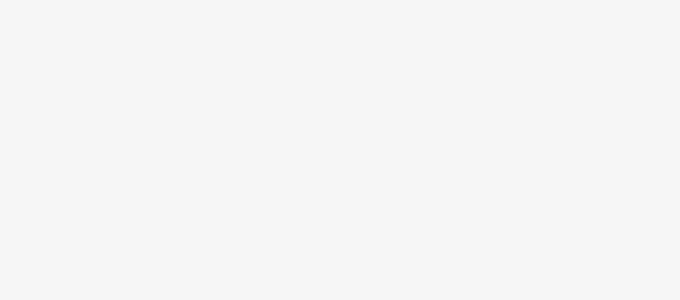
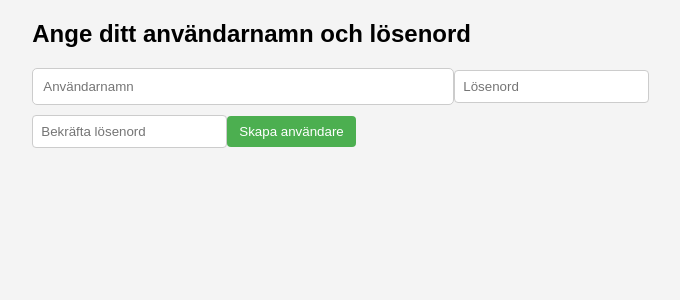
Before and after one commit to aylinataei/blogportal-frontend, a React (Create React App) app: page /set-password in a window 1280 px wide. Before the commit this address had no page. Shown: the top 300 px of the page, without its empty margins (249-929 px from the left). Built offline with nearby package versions, Linux system fonts and the light colour scheme.

Commit message:
Added password and getallUser

```diff
--- a/src/Screens/AdminHomeScreen.js
+++ b/src/Screens/AdminHomeScreen.js
@@ -10,6 +10,8 @@ const AdminHomeScreen = () => {
   const [posts, setPosts] = useState([]);
   const [inviteSuccess, setInviteSuccess] = useState(false);
   const [showInputFields, setShowInputFields] = useState(false);
+  const [users, setUsers] = useState([]);
+
 
   const handleInvite = async () => {
     try {
@@ -59,6 +61,19 @@ const AdminHomeScreen = () => {
   useEffect(() => {
     getPosts();
   }, []);
+
+  useEffect(() => {
+    getPosts();
+    // Hämta alla användare när komponenten laddas
+    axios.get("http://localhost:8080/api/users")
+      .then((response) => {
+        setUsers(response.data);
+      })
+      .catch((error) => {
+        console.error("Något gick fel vid hämtning av användare:", error);
+      });
+  }, []);
+
 
   return (
     <div className="container">
@@ -110,6 +125,15 @@ const AdminHomeScreen = () => {
           </div>
         ))}
       </div>
+      <div>
+        <h2>Alla Användare:</h2>
+        <ul>
+          {users.map((user) => (
+            <li key={user.id}>{user.username} - {user.email}</li>
+          ))}
+        </ul>
+      </div>
+
     </div>
   );
 };
--- a/src/Screens/LoginScreen.js
+++ b/src/Screens/LoginScreen.js
@@ -18,8 +18,14 @@ const LoginScreen = () => {
         }
       );
 
-      console.log(response.data);
-      navigate("/AdminHome");
+      const user = response.data;
+
+      // Kontrollera användarens roller och navigera baserat på rollen
+      if (user.roles.includes("ROLE_ADMIN")) {
+        navigate("/AdminHome"); // Användaren är en admin
+      } else {
+        navigate("/UserHome"); // Användaren är en vanlig användare
+      }
     } catch (error) {
       console.error("Inloggning misslyckades:", error);
     }
--- a/src/index.js
+++ b/src/index.js
@@ -5,6 +5,8 @@ import AdminHomeScreen from "./screens/adminHomeScreen";
 import LoginScreen from "./screens/loginScreen";
 import App from "./App";
 import reportWebVitals from "./reportWebVitals";
+import PasswordResetPage from "./screens/passwordResetPage";
+import UserHomeScreen from "./screens/userHomeScreen";
 
 createRoot(document.getElementById("root")).render(
   <React.StrictMode>
@@ -12,7 +14,10 @@ createRoot(document.getElementById("root")).render(
       <Routes>
         <Route path="/" element={<LoginScreen />} />
         <Route path="/AdminHome" element={<AdminHomeScreen />} />
+        <Route path="/UserHome" element={<UserHomeScreen />} />
         <Route path="/app" element={<App />} />
+        <Route path="/set-password" element={<PasswordResetPage />}
+        />
       </Routes>
     </Router>
   </React.StrictMode>
--- /dev/null
+++ b/src/screens/passwordResetPage.js
@@ -0,0 +1,77 @@
+import React, { useState } from "react";
+import axios from "axios";
+
+const CreateUserWithPassword = () => {
+  const [username, setUsername] = useState("");
+  const [password, setPassword] = useState("");
+  const [confirmPassword, setConfirmPassword] = useState("");
+  const [createSuccess, setCreateSuccess] = useState(false);
+  const [jwtToken, setJwtToken] = useState("");
+
+  const myUrl = new URL(window.location.toLocaleString()).searchParams;
+  const invitationToken = myUrl.get("invitationToken");
+
+  const handleUsernameChange = (e) => {
+    setUsername(e.target.value);
+  };
+
+  const handlePasswordChange = (e) => {
+    setPassword(e.target.value);
+  };
+
+  const handleConfirmPasswordChange = (e) => {
+    setConfirmPassword(e.target.value);
+  };
+
+  const handleCreateUser = async () => {
+    if (password === confirmPassword) {
+      try {
+        const response = await axios.post("http://localhost:8080/api/createUserWithPassword", {
+          token: invitationToken,
+          username: username,
+          password: password,
+        });
+
+        const newJwtToken = response.data.token;
+
+        setJwtToken(newJwtToken);
+
+        setCreateSuccess(true);
+      } catch (error) {
+        console.error("Något gick fel vid skapandet av användaren:", error);
+      }
+    }
+  };
+
+  return (
+    <div>
+      <h2>Ange ditt användarnamn och lösenord</h2>
+      <input
+        type="text"
+        placeholder="Användarnamn"
+        value={username}
+        onChange={handleUsernameChange}
+      />
+      <input
+        type="password"
+        placeholder="Lösenord"
+        value={password}
+        onChange={handlePasswordChange}
+      />
+      <input
+        type="password"
+        placeholder="Bekräfta lösenord"
+        value={confirmPassword}
+        onChange={handleConfirmPasswordChange}
+      />
+      <button onClick={handleCreateUser}>Skapa användare</button>
+      {createSuccess && (
+        <p style={{ color: "green" }}>
+          Användaren har skapats framgångsrikt med det angivna användarnamnet och lösenordet!
+        </p>
+      )}
+    </div>
+  );
+};
+
+export default CreateUserWithPassword;
--- /dev/null
+++ b/src/screens/userHomeScreen.js
@@ -0,0 +1,6 @@
+const UserHomeScreen = () => {
+  return (
+    <div>HELLO</div>
+  )
+}
+export default UserHomeScreen
```
